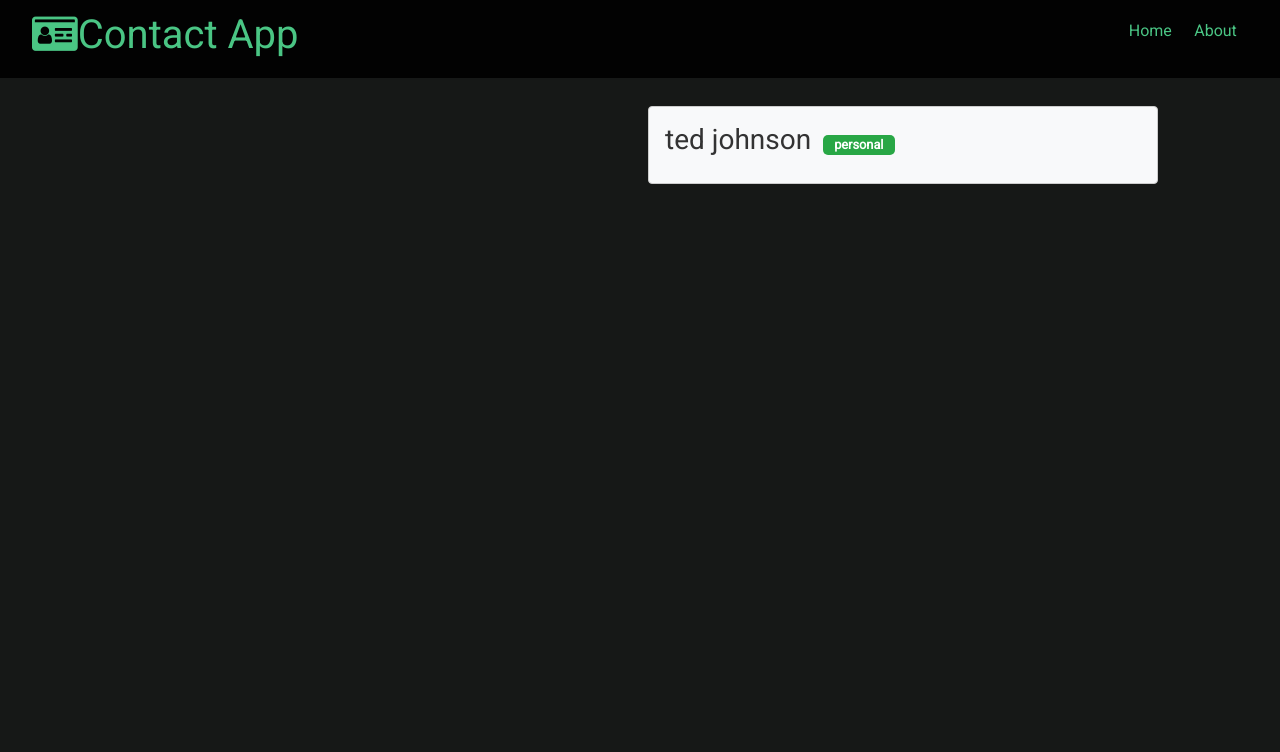
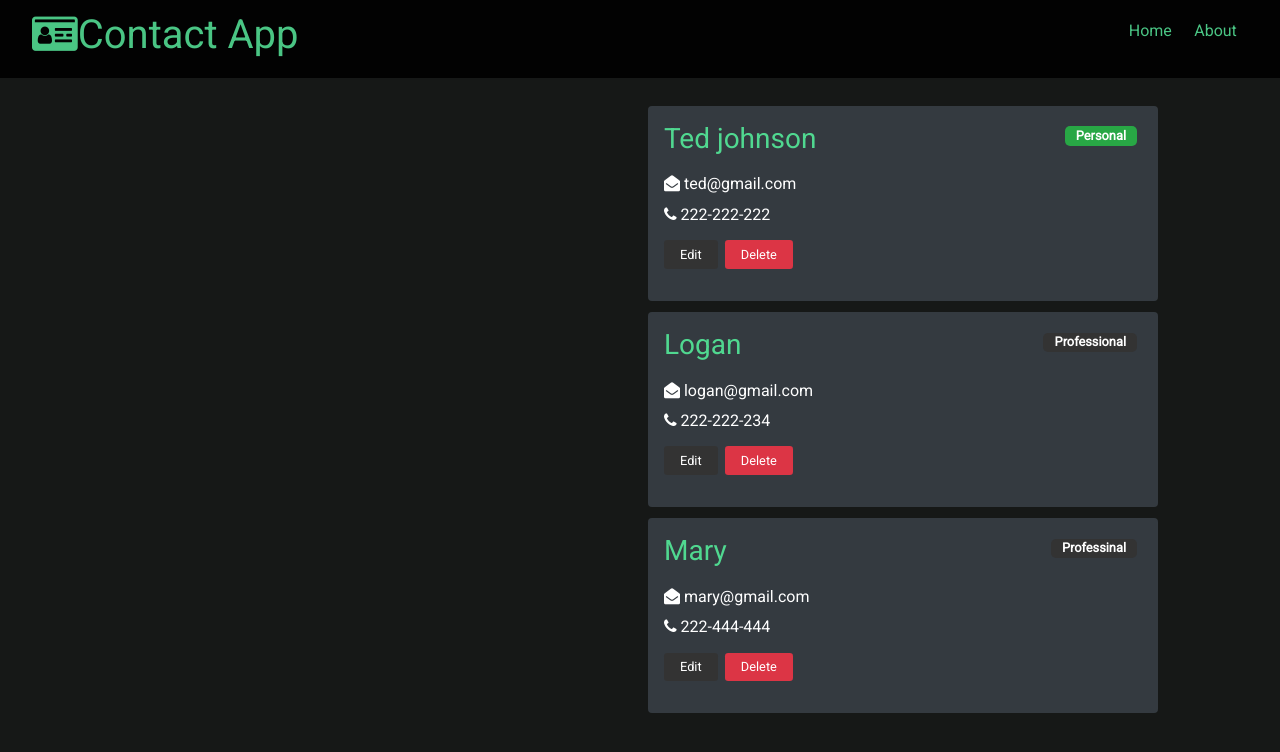
Before and after one commit to AnandDevarajan/contact-app, a React (Create React App) app in the folder Frontend/: page / in a window 1280 px wide. Shown: the top 752 px of the page. Built offline with nearby package versions, Linux system fonts and the light colour scheme.

Commit message:
contact item finished

```diff
--- a/Frontend/src/components/contacts/ContactItem.js
+++ b/Frontend/src/components/contacts/ContactItem.js
@@ -1,16 +1,39 @@
 import React from 'react';
 import { Badge, BadgeProps } from 'reactstrap';
-
+import PropTypes from 'prop-types';
 const ContactItem = ({ contact }) => {
   const { id, name, email, phone, type } = contact;
   return (
-    <div className='card bg-light'>
+    <div className='card bg-dark' style={{ border: 'None', color: '#50d890' }}>
       <h3 className='text-left'>
-        {name}{' '}
-        <Badge color={type === 'personal' ? 'success' : 'dark'}>{type}</Badge>
+        {name.charAt(0).toUpperCase() + name.slice(1)}{' '}
+        <Badge
+          style={{ float: 'right' }}
+          color={type === 'personal' ? 'success' : 'dark'}
+        >
+          {type.charAt(0).toUpperCase() + type.slice(1)}
+        </Badge>
       </h3>
+      <ul className='list'>
+        {email && (
+          <li style={{ color: 'white' }}>
+            <i className='fa fa-envelope-open' /> {email}
+          </li>
+        )}
+        {phone && (
+          <li style={{ color: 'white' }}>
+            <i className='fa fa-phone' /> {phone}
+          </li>
+        )}
+      </ul>
+      <p>
+        <button className='btn btn-dark btn-sm'>Edit</button>{' '}
+        <button className='btn btn-danger btn-sm'>Delete</button>
+      </p>
     </div>
   );
 };
-
+ContactItem.prototypes = {
+  contact: PropTypes.object.isRequired,
+};
 export default ContactItem;
--- a/Frontend/src/context/contact/ContactState.js
+++ b/Frontend/src/context/contact/ContactState.js
@@ -19,10 +19,24 @@ const ContactState = (props) => {
     contacts: [
       {
         type: 'personal',
-        id: '5f085bb2a8da773e143580a1',
+        id: '1',
         name: 'ted johnson',
         email: 'ted@gmail.com',
         phone: '222-222-222',
+      },
+      {
+        type: 'professional',
+        id: '2',
+        name: 'logan',
+        email: 'logan@gmail.com',
+        phone: '222-222-234',
+      },
+      {
+        type: 'professinal',
+        id: '3',
+        name: 'mary',
+        email: 'mary@gmail.com',
+        phone: '222-444-444',
       },
     ],
   };
```
